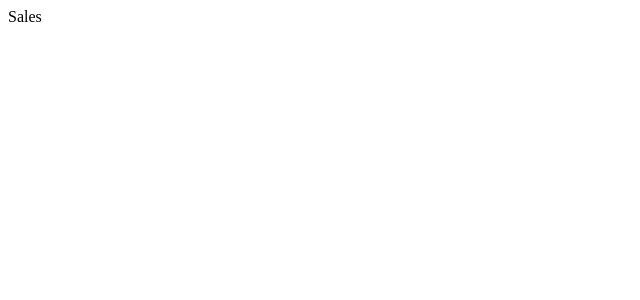
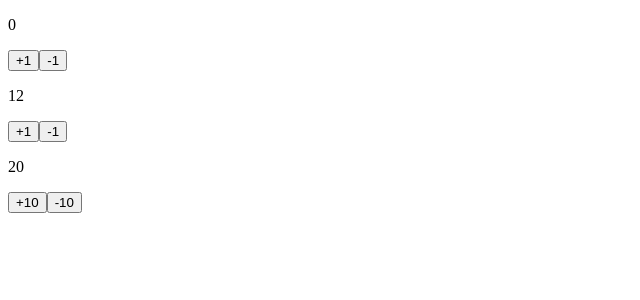
Before and after one commit to SlaYoR/sales-web-app, a React (Vite) app: page / in a window 1280 px wide. Shown: the top 300 px of the page, without its empty margins (0-640 px from the left). Built offline with nearby package versions, Linux system fonts and the light colour scheme.

Commit message:
feat: 🎸 Add count app

```diff
--- a/package.json
+++ b/package.json
@@ -13,6 +13,7 @@
     "preview": "vite preview"
   },
   "dependencies": {
+    "prop-types": "^15.8.1",
     "react": "^18.2.0",
     "react-dom": "^18.2.0"
   },
--- a/src/App.jsx
+++ b/src/App.jsx
@@ -1,3 +1,11 @@
+import Counter from "./Counter";
+
 export default function App() {
-  return "Sales";
+  return (
+    <>
+      <Counter />
+      <Counter initialValue={12} />
+      <Counter initialValue={20} step={10} />
+    </>
+  );
 }
--- /dev/null
+++ b/src/Counter.jsx
@@ -0,0 +1,24 @@
+import { useState } from "react";
+import { number } from "prop-types";
+
+Counter.propTypes = {
+  initialValue: number,
+  step: number,
+};
+
+export default function Counter({ initialValue = 0, step = 1 }) {
+  // TODO : begin with another number
+  // TODO : increment/decrement by another number
+  const [counter, setCounter] = useState(initialValue);
+
+  const increment = () => setCounter(counter + step);
+  const decrement = () => setCounter(counter - step);
+
+  return (
+    <>
+      <p>{counter}</p>
+      <button onClick={increment}>+{step}</button>
+      <button onClick={decrement}>-{step}</button>
+    </>
+  );
+}
```
